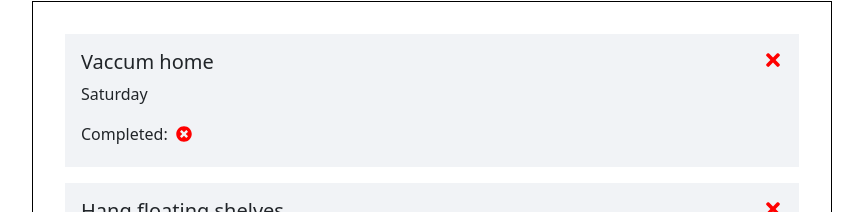
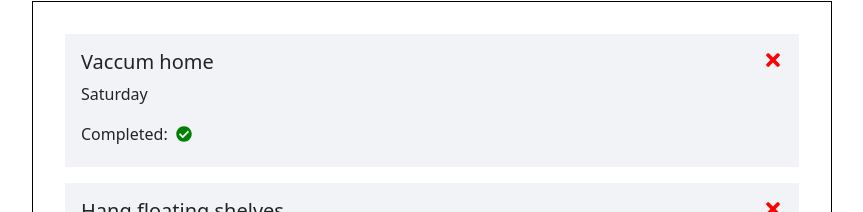
Before and after one commit to Cathy347Le/React-Task-App, a React (Create React App) app: page / in a window 1280 px wide. Both pictures are taken after a click on the icon 391 px from the left and 329 px from the top of the page. Shown: the part 195-407 px from the top of the page, without its empty margins (208-1071 px from the left). Built offline with nearby package versions, Linux system fonts and the light colour scheme.

Commit message:
update completed toggle icon conditional render

```diff
--- a/src/Components/Task.js
+++ b/src/Components/Task.js
@@ -1,4 +1,4 @@
-import { FaTimes, FaTimesCircle } from "react-icons/fa";
+import { FaTimes, FaTimesCircle, FaCheckCircle } from "react-icons/fa";
 
 function Task({ task, onDelete, onToggleCompleted }) {
   return (
@@ -14,10 +14,17 @@ function Task({ task, onDelete, onToggleCompleted }) {
       <p>{task.date}</p>
       <p className="toggle-completed">
         Completed:{" "}
-        <FaTimesCircle
-          style={{ color: "red", cursor: "pointer" }}
-          onClick={() => onToggleCompleted(task.id)}
-        />
+        {task.completed === false ? (
+          <FaTimesCircle
+            style={{ color: "red", cursor: "pointer" }}
+            onClick={() => onToggleCompleted(task.id)}
+          />
+        ) : (
+          <FaCheckCircle
+            style={{ color: "green", cursor: "pointer" }}
+            onClick={() => onToggleCompleted(task.id)}
+          />
+        )}
       </p>
     </div>
   );
```
